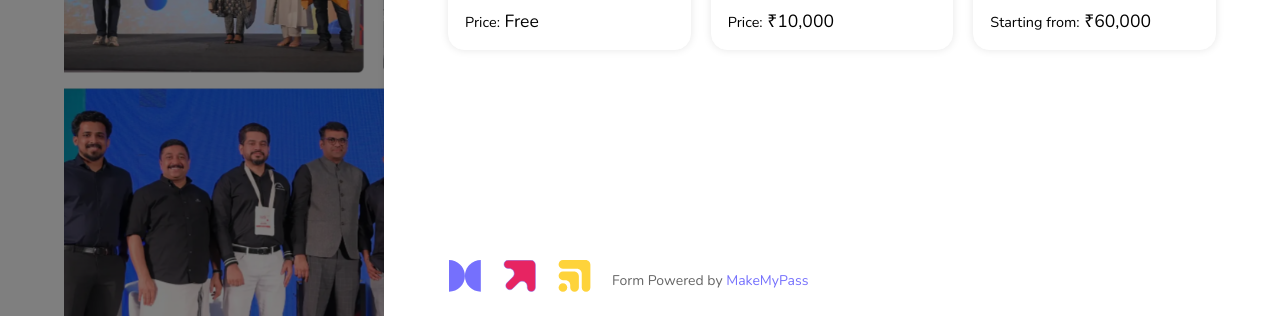
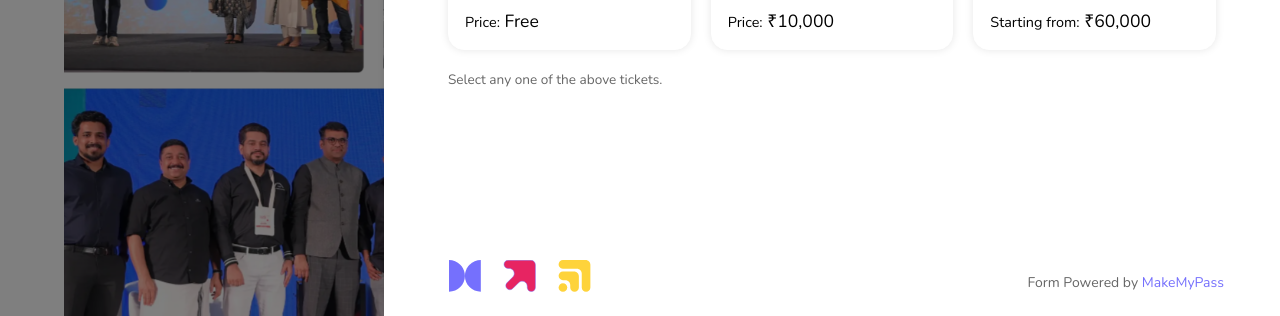
Before and after one commit to Scaleupvillage/scaleup25, a Next.js app: page / in a window 1280 px wide. Both pictures are taken after a click on the link "Register Now". Shown: the part 484-800 px from the top of the page. Built offline with nearby package versions, Linux system fonts and the light colour scheme.

Commit message:
helper(text):added

```diff
--- a/src/app/_components/Navbar/_components/form.jsx
+++ b/src/app/_components/Navbar/_components/form.jsx
@@ -86,15 +86,19 @@ export default function Form({ onClose }) {
                         height={400}
                         className={styles.groupImage}
                     />
+                </div>
 
                 <p className={styles.poweredBy}>
                     Form Powered
                     {isSmallScreen && <br />} by{" "}
-                        <a href="https://makemypass.com" target="_blank" rel="noreferrer">
+                    <a
+                        href="https://makemypass.com"
+                        target="_blank"
+                        rel="noreferrer"
+                    >
                         MakeMyPass
                     </a>
                 </p>
-                </div>
 
                 {!selectedTicket ? (
                     <div className={styles.box}>
@@ -196,6 +200,10 @@ export default function Form({ onClose }) {
                                 </div>
                             </div>
                         </div>
+
+                        <p className={styles.helperText}>
+                            Select any one of the above tickets.
+                        </p>
                     </div>
                 ) : (
                     <RealForm selectedTicket={selectedTicket} />
--- a/src/app/_components/Navbar/_components/form.module.css
+++ b/src/app/_components/Navbar/_components/form.module.css
@@ -143,6 +143,16 @@
     color: #666;
     margin-left: 0.25rem;
     margin-top: 0.5rem;
+
+    position: absolute;
+    right: 3.5rem;
+    bottom: 1.5rem;
+}
+
+.helperText{
+    font-size: 0.85rem;
+    color: #666;
+    margin-top: 1.25rem;
 }
 
 .poweredBy a {
@@ -252,6 +262,11 @@
     .cardContent h1 {
         font-size: 1.5rem;
     }
+
+    .poweredBy {
+        right: 1rem;
+        bottom: 1rem;
+    }
 }
 
 @media (width<400px) {
@@ -276,8 +291,8 @@
     }
 
     .poweredBy {
-        position: relative;
-        bottom: .25rem;
+        right: 1rem;
+
         line-height: 1.1;
         font-size: 0.65rem;
     }
```
Lines whose indentation alone changed are shown as unchanged.
